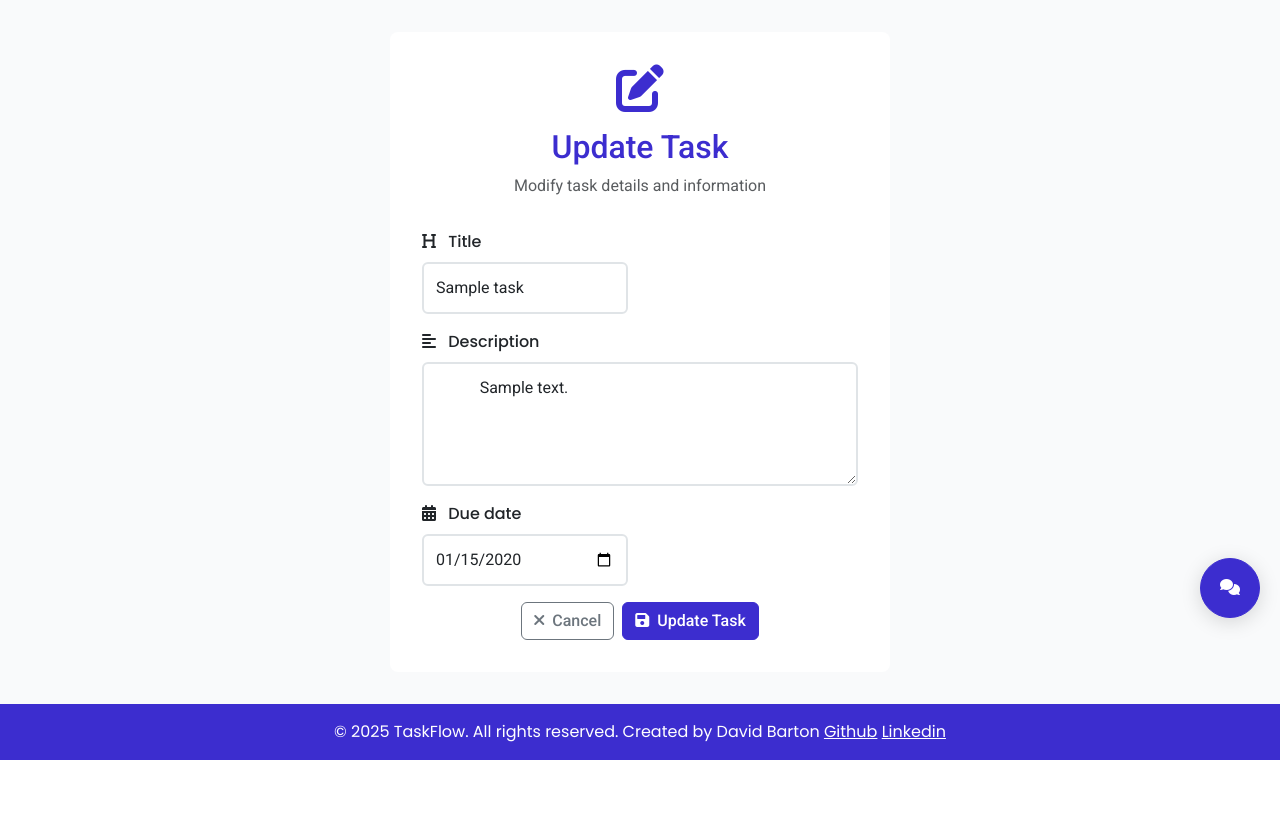
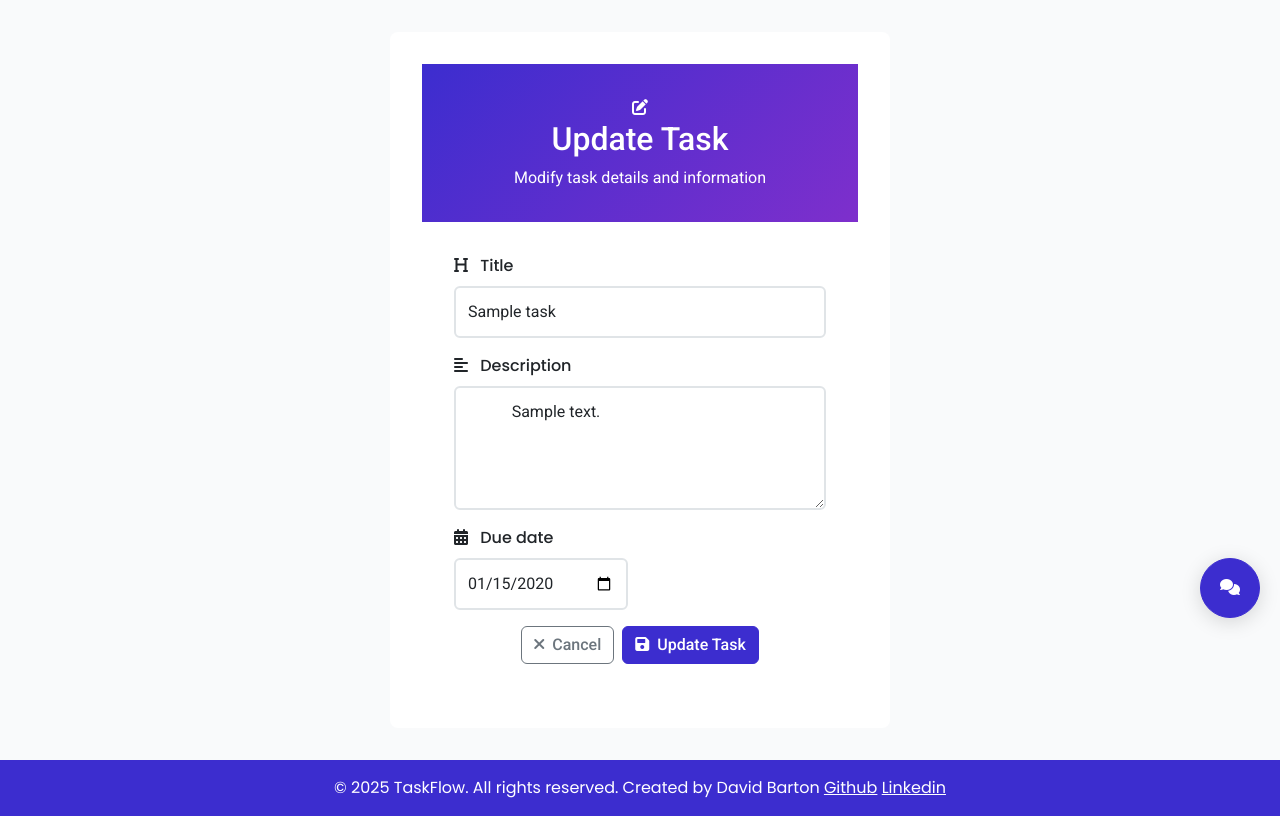
Before and after one commit to GenericName192/TaskFlow, a Django app: a page that uses templates/task/task_update.html in a window 1280 px wide. Shown: the part 62-878 px from the top of the page. Before the commit the page ends 822 px from the top, so only its background shows below. Run offline with Django 4.2, Linux system fonts and the light colour scheme; a user stored in the database is signed in; tables that the repository leaves empty hold one stand-in row (values such as "Sample post").

Commit message:
fixed some styling issues with task_update

```diff
--- a/templates/task/task_update.html
+++ b/templates/task/task_update.html
@@ -1,11 +1,12 @@
 {% extends "base.html" %} {% load static %} {% block content %}
 <div class="container">
   <div class="form-container">
-    <div class="form-header">
+    <div class="detail-header">
       <i class="fas fa-edit"></i>
       <h2>Update Task</h2>
-      <p class="text-muted">Modify task details and information</p>
+      <p class="mb-0">Modify task details and information</p>
     </div>
+    <div class="detail-body">
 
     <form method="post" class="needs-validation" novalidate>
       {% csrf_token %}
@@ -13,7 +14,7 @@
       <div class="row">
         {% for field in form %}
         <div
-          class="{% if field.name == 'description' %}col-12{% else %}col-md-6{% endif %} mb-3">
+          class="{% if field.name == 'description' or field.name == 'title' %}col-12{% else %}col-md-6{% endif %} mb-3">
           <label for="{{ field.id_for_label }}" class="form-label">
             {% if field.name == 'title' %}
             <i class="fas fa-heading me-2"></i>
@@ -93,6 +94,7 @@
         </button>
       </div>
     </form>
+    </div>
   </div>
 </div>
 
```
